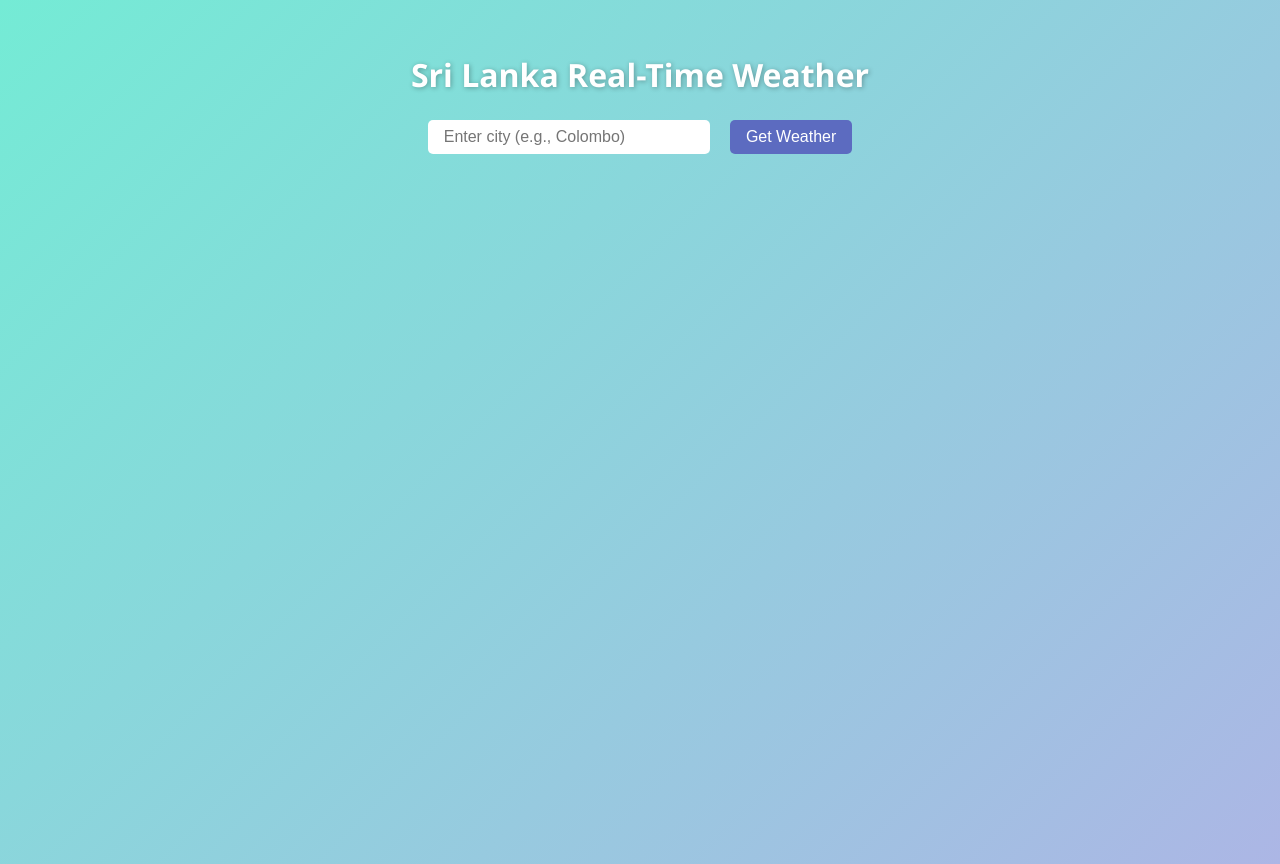
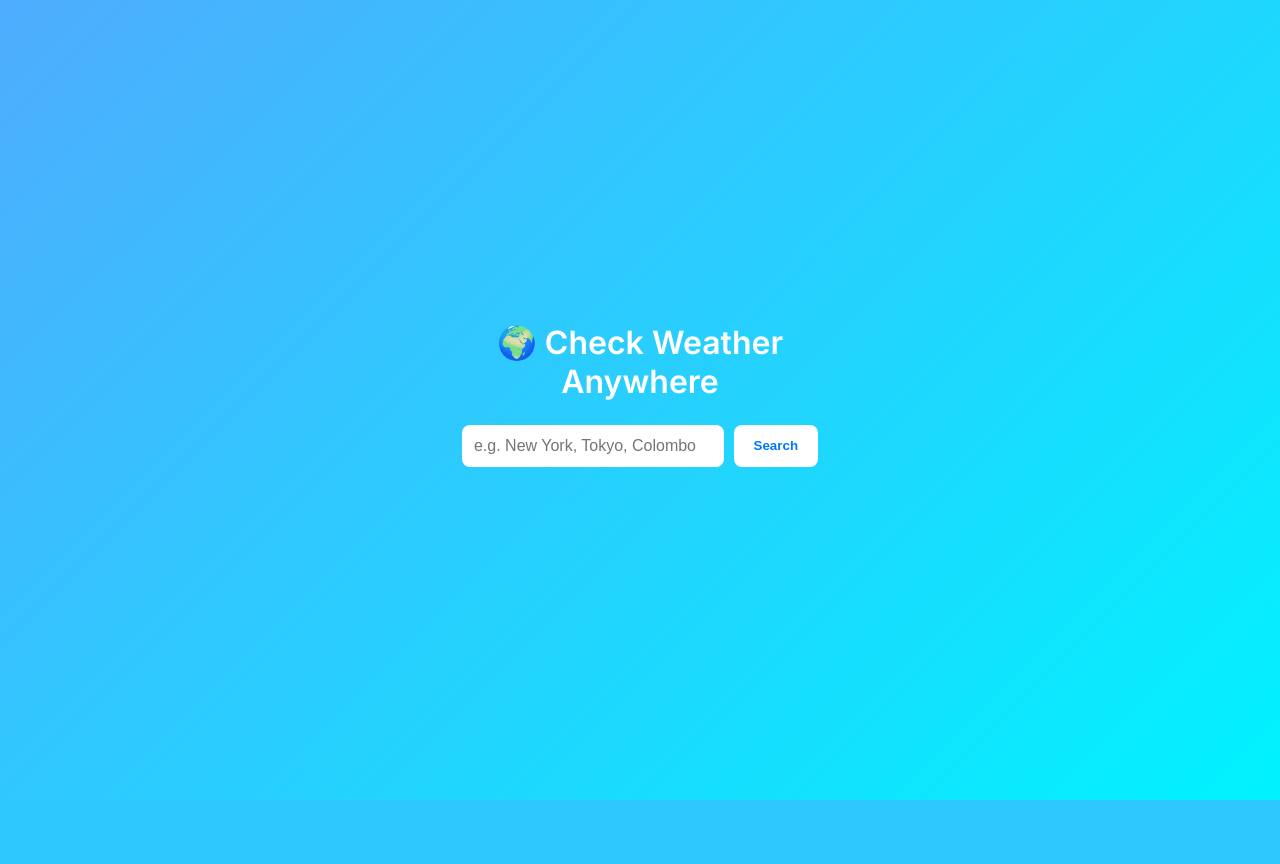
Before and after one commit to PathumSandaruwanD/helmandCiCi, a Flask app: page / in a window 1280 px wide. After the commit the page ends 800 px from the top, so only its background shows below. Run offline with Flask 3, Linux system fonts and the light colour scheme.

Commit message:
Finalized code base for the web application

```diff
--- a/app/app.py
+++ b/app/app.py
@@ -19,7 +19,7 @@ def weather(city):
     if not api_key:
         return jsonify({"error": "No API key set"}), 500
 
-    url = f"http://api.openweathermap.org/data/2.5/weather?q={city},LK&appid={api_key}&units=metric"
+    url = f"http://api.openweathermap.org/data/2.5/weather?q={city}&appid={api_key}&units=metric"
     response = requests.get(url)
 
     if response.status_code != 200:
@@ -33,7 +33,7 @@ def weather(city):
         "temperature_celsius": data.get("main", {}).get("temp"),
         "feels_like_celsius": data.get("main", {}).get("feels_like"),
         "humidity_percent": data.get("main", {}).get("humidity"),
-        "weather_description": data.get("weather", [{}])[0].get("description"),
+        "weather_description": data.get("weather", [{}])[0].get("description").capitalize(),
         "wind_speed_mps": data.get("wind", {}).get("speed"),
         "cloud_coverage_percent": data.get("clouds", {}).get("all")
     }
--- a/app/templates/index.html
+++ b/app/templates/index.html
@@ -3,121 +3,152 @@
 <head>
   <meta charset="UTF-8" />
   <meta name="viewport" content="width=device-width, initial-scale=1" />
-    <title>Sri Lanka Weather</title>
+  <title>Global Weather App</title>
+  <link href="https://fonts.googleapis.com/css2?family=Inter:wght@400;600&display=swap" rel="stylesheet" />
   <style>
+    * {
+      box-sizing: border-box;
+    }
+
     body {
-            font-family: 'Segoe UI', Tahoma, Geneva, Verdana, sans-serif;
-            background: linear-gradient(135deg, #74ebd5 0%, #ACB6E5 100%);
+      margin: 0;
+      padding: 0;
+      font-family: 'Inter', sans-serif;
+      background: linear-gradient(135deg, #4facfe, #00f2fe);
+      min-height: 100vh;
+      display: flex;
+      align-items: center;
+      justify-content: center;
       color: #333;
+    }
+
+    .container {
+      text-align: center;
+      width: 100%;
+      max-width: 500px;
+      padding: 2rem;
+    }
+
+    h1 {
+      font-size: 2rem;
+      color: #fff;
+      margin-bottom: 1.5rem;
+    }
+
+    .search-box {
       display: flex;
-            flex-direction: column;
-            align-items: center;
-            padding: 2rem;
-            min-height: 100vh;
-            margin: 0;
+      justify-content: center;
+      gap: 10px;
+      margin-bottom: 2rem;
     }
-        h1 {
-            margin-bottom: 1rem;
-            color: #fff;
-            text-shadow: 1px 1px 5px rgba(0,0,0,0.3);
-        }
-        input, button {
-            padding: 0.5rem 1rem;
+
+    input {
+      padding: 12px;
       font-size: 1rem;
-            border-radius: 5px;
       border: none;
-            margin: 0.5rem;
+      border-radius: 8px;
+      width: 60%;
       outline: none;
     }
+
+    button {
+      background-color: #fff;
+      color: #0077ff;
+      font-weight: bold;
+      padding: 12px 20px;
+      border: none;
+      border-radius: 8px;
+      cursor: pointer;
+      transition: 0.3s;
+    }
+
+    button:hover {
+      background-color: #eaeaea;
+    }
+
+    .card {
+      background: rgba(255, 255, 255, 0.2);
+      backdrop-filter: blur(10px);
+      -webkit-backdrop-filter: blur(10px);
+      border-radius: 16px;
+      padding: 2rem;
+      color: #fff;
+      box-shadow: 0 8px 20px rgba(0, 0, 0, 0.2);
+      transition: 0.3s;
+    }
+
+    .card h2 {
+      margin-top: 0;
+      margin-bottom: 1rem;
+    }
+
+    .card p {
+      margin: 0.3rem 0;
+      font-size: 1rem;
+    }
+
+    .error {
+      color: #ffcccc;
+      font-weight: bold;
+      margin-top: 1rem;
+    }
+
+    @media screen and (max-width: 600px) {
       input {
-            width: 250px;
-            max-width: 80vw;
+        width: 100%;
       }
-        button {
-            background-color: #5C6BC0;
-            color: white;
-            cursor: pointer;
-            transition: background-color 0.3s ease;
+
+      .search-box {
+        flex-direction: column;
+        gap: 8px;
       }
-        button:hover {
-            background-color: #3949AB;
-        }
-        .weather-card {
-            background: rgba(255, 255, 255, 0.85);
-            border-radius: 10px;
-            box-shadow: 0 4px 15px rgba(0,0,0,0.2);
-            padding: 2rem;
-            margin-top: 2rem;
-            max-width: 400px;
-            width: 100%;
-            text-align: center;
-        }
-        .error {
-            color: #b00020;
-            margin-top: 1rem;
-            font-weight: bold;
-        }
-        .loading {
-            margin-top: 1rem;
-            font-style: italic;
     }
   </style>
 </head>
 <body>
-    <h1>Sri Lanka Real-Time Weather</h1>
-
-    <div>
-        <input type="text" id="city-input" placeholder="Enter city (e.g., Colombo)" />
-        <button id="fetch-btn">Get Weather</button>
+  <div class="container">
+    <h1>🌍 Check Weather Anywhere</h1>
+    <div class="search-box">
+      <input type="text" id="city-input" placeholder="e.g. New York, Tokyo, Colombo" />
+      <button onclick="getWeather()">Search</button>
+    </div>
+    <div id="result"></div>
   </div>
 
-    <div id="result"></div>
-
   <script>
-        const fetchBtn = document.getElementById('fetch-btn');
-        const cityInput = document.getElementById('city-input');
-        const resultDiv = document.getElementById('result');
-
-        fetchBtn.addEventListener('click', () => {
-            const city = cityInput.value.trim();
+    function getWeather() {
+      const city = document.getElementById("city-input").value.trim();
+      const result = document.getElementById("result");
       if (!city) {
-                resultDiv.innerHTML = '<p class="error">Please enter a city name.</p>';
+        result.innerHTML = '<p class="error">Please enter a city name.</p>';
         return;
       }
 
-            resultDiv.innerHTML = '<p class="loading">Loading...</p>';
+      result.innerHTML = '<p style="color:white;">Fetching weather data...</p>';
 
       fetch(`/weather/${encodeURIComponent(city)}`)
-                .then(response => response.json())
+        .then(res => res.json())
         .then(data => {
           if (data.error) {
-                        resultDiv.innerHTML = `<p class="error">${data.error}</p>`;
-                        return;
-                    }
-
-                    resultDiv.innerHTML = `
-                        <div class="weather-card">
+            result.innerHTML = `<p class="error">${data.error}</p>`;
+          } else {
+            result.innerHTML = `
+              <div class="card">
                 <h2>${data.city}, ${data.country}</h2>
-                            <p><strong>Temperature:</strong> ${data.temperature_celsius} °C</p>
-                            <p><strong>Feels Like:</strong> ${data.feels_like_celsius} °C</p>
-                            <p><strong>Humidity:</strong> ${data.humidity_percent} %</p>
-                            <p><strong>Weather:</strong> ${data.weather_description}</p>
-                            <p><strong>Wind Speed:</strong> ${data.wind_speed_mps} m/s</p>
-                            <p><strong>Cloud Coverage:</strong> ${data.cloud_coverage_percent} %</p>
+                <p>🌡️ <strong>Temperature:</strong> ${data.temperature_celsius}°C</p>
+                <p>🥵 <strong>Feels Like:</strong> ${data.feels_like_celsius}°C</p>
+                <p>💧 <strong>Humidity:</strong> ${data.humidity_percent}%</p>
+                <p>☁️ <strong>Condition:</strong> ${data.weather_description}</p>
+                <p>💨 <strong>Wind Speed:</strong> ${data.wind_speed_mps} m/s</p>
+                <p>🌥️ <strong>Cloud Cover:</strong> ${data.cloud_coverage_percent}%</p>
               </div>
             `;
+          }
         })
         .catch(() => {
-                    resultDiv.innerHTML = '<p class="error">Failed to fetch weather data. Try again later.</p>';
+          result.innerHTML = '<p class="error">Something went wrong. Try again.</p>';
         });
-        });
-
-        // Optional: Press Enter key triggers fetch
-        cityInput.addEventListener('keyup', (event) => {
-            if (event.key === 'Enter') {
-                fetchBtn.click();
     }
-        });
   </script>
 </body>
 </html>
```
Lines whose indentation alone changed are shown as unchanged.
